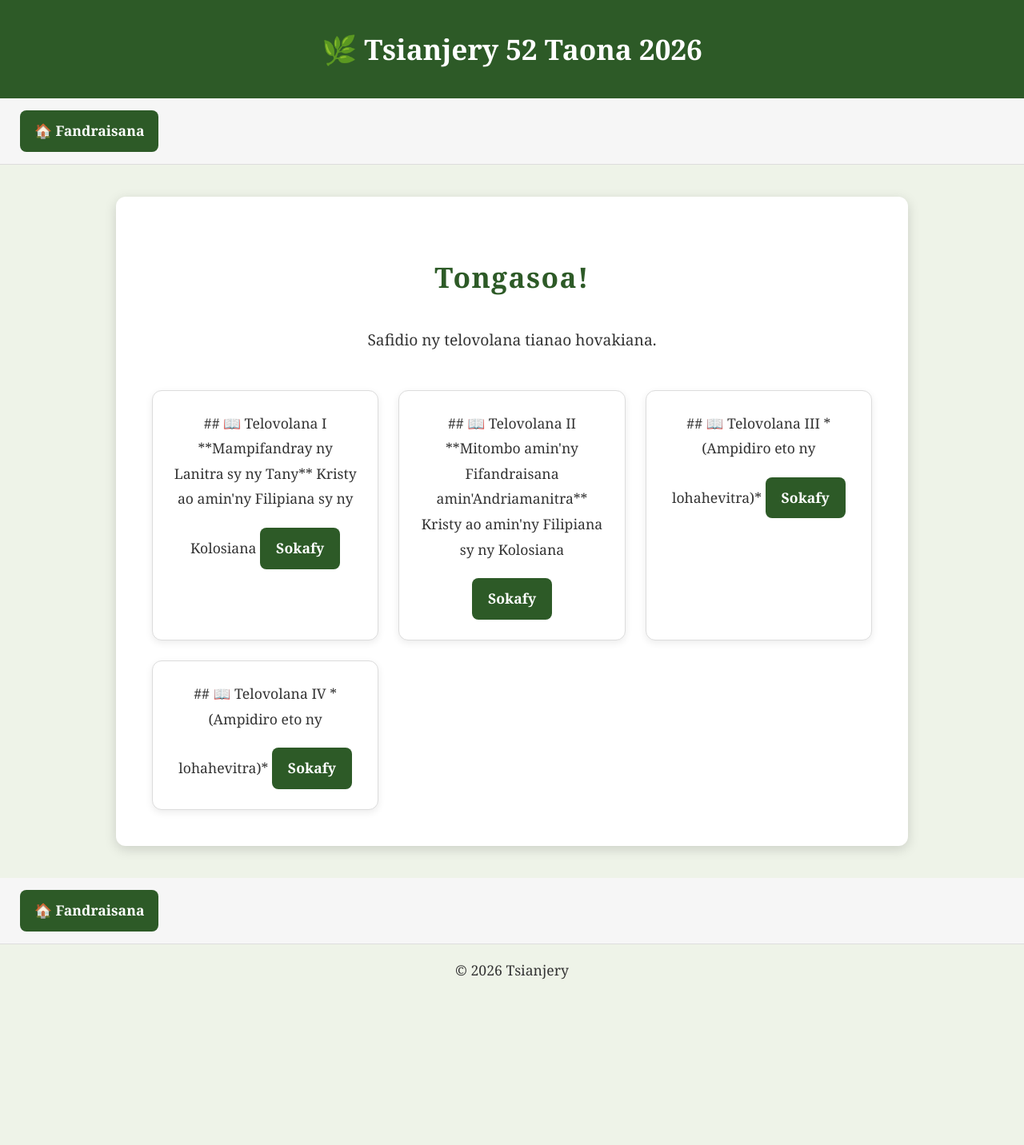
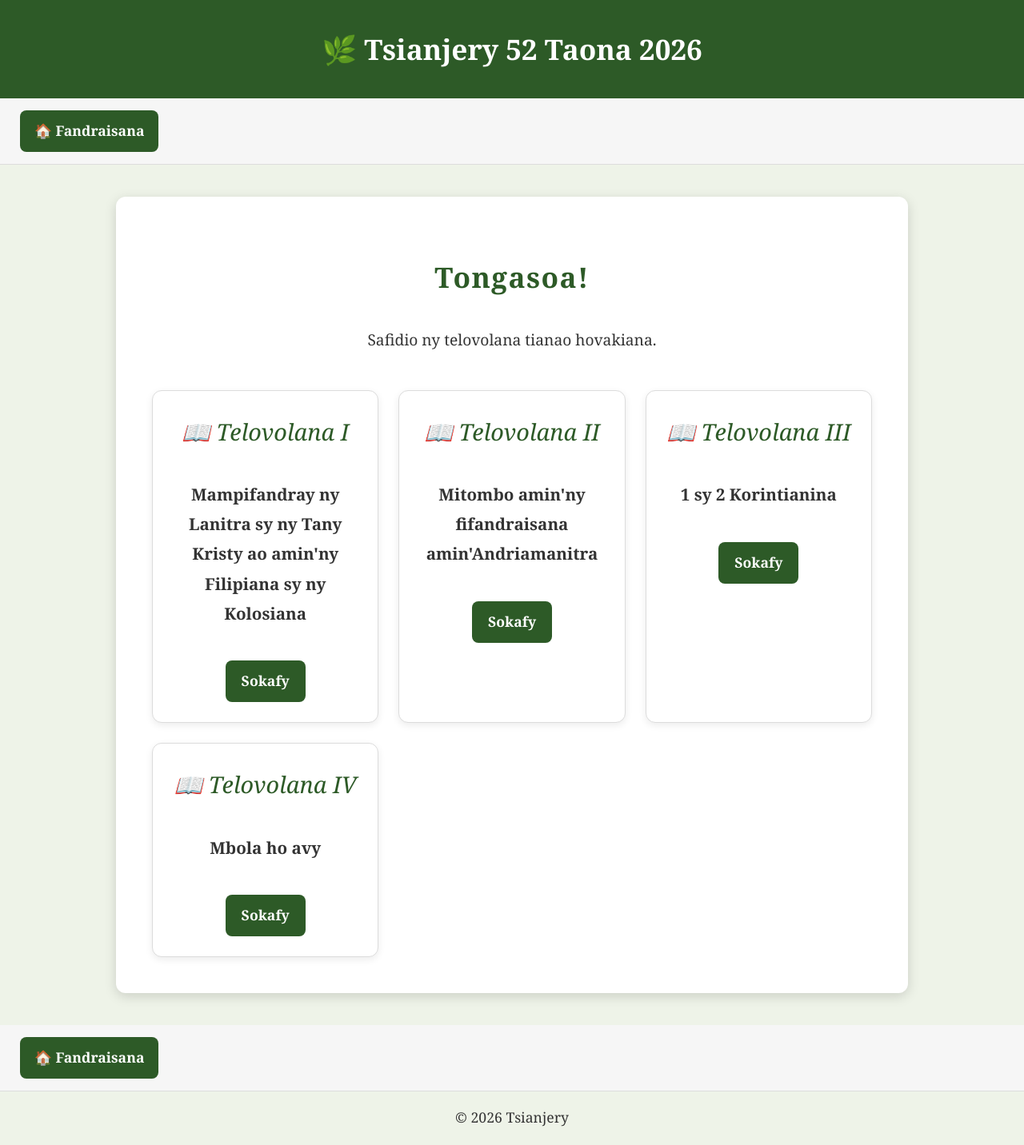
Before and after one commit to nainaw/tsianjery, a Jekyll site: the page built from index.md, in a window 1280 px wide. Shown: the whole page at 80% size. Built offline with Jekyll 4.4.1, drawn with Linux system fonts in a browser that asks for light colours; our own code applies the rules of GitHub Pages for plain Markdown files; before the commit the page ends 1248 px from its top, so only the background shows below that.

Commit message:
Update headings and content in index.md

```diff
--- a/index.md
+++ b/index.md
@@ -13,11 +13,11 @@ Safidio ny telovolana tianao hovakiana.
 
 <div class="quarter">
 
-## 📖 Telovolana I
+<h2>📖 Telovolana I</h2>
 
-**Mampifandray ny Lanitra sy ny Tany**
+<h3>Mampifandray ny Lanitra sy ny Tany
 
-Kristy ao amin'ny Filipiana sy ny Kolosiana
+Kristy ao amin'ny Filipiana sy ny Kolosiana</h3>
 
 <a class="button" href="TelovolanaI.html">Sokafy</a>
 
@@ -25,11 +25,9 @@ Kristy ao amin'ny Filipiana sy ny Kolosiana
 
 <div class="quarter">
 
-## 📖 Telovolana II
+<h2>📖 Telovolana II</h2>
 
-**Mitombo amin'ny Fifandraisana amin'Andriamanitra**
-
-Kristy ao amin'ny Filipiana sy ny Kolosiana
+<h3>Mitombo amin'ny fifandraisana amin'Andriamanitra</h3>
 
 <a class="button" href="TelovolanaII.html">Sokafy</a>
 
@@ -37,9 +35,9 @@ Kristy ao amin'ny Filipiana sy ny Kolosiana
 
 <div class="quarter">
 
-## 📖 Telovolana III
+<h2>📖 Telovolana III</h2>
 
-*(Ampidiro eto ny lohahevitra)*
+<h3>1 sy 2 Korintianina</h3>
 
 <a class="button" href="TelovolanaIII.html">Sokafy</a>
 
@@ -47,11 +45,11 @@ Kristy ao amin'ny Filipiana sy ny Kolosiana
 
 <div class="quarter">
 
-## 📖 Telovolana IV
+<h2>📖 Telovolana IV</h2>
 
-*(Ampidiro eto ny lohahevitra)*
+<h3>Mbola ho avy</h3>
 
-<a class="button" href="TelovolanaIV.html">Sokafy</a>
+<a class="button" href="TelovolanaI.html">Sokafy</a>
 
 </div>
 
```
